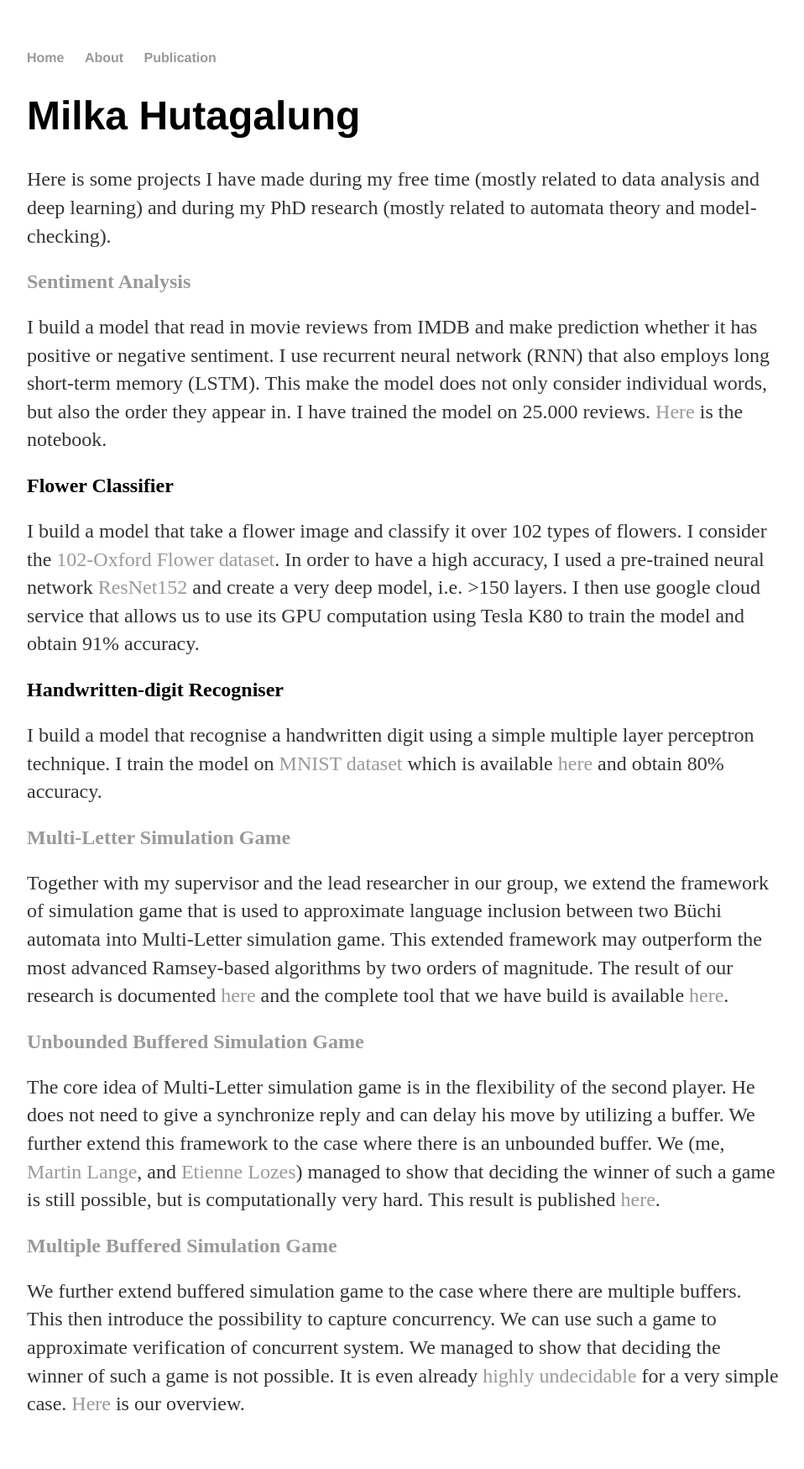
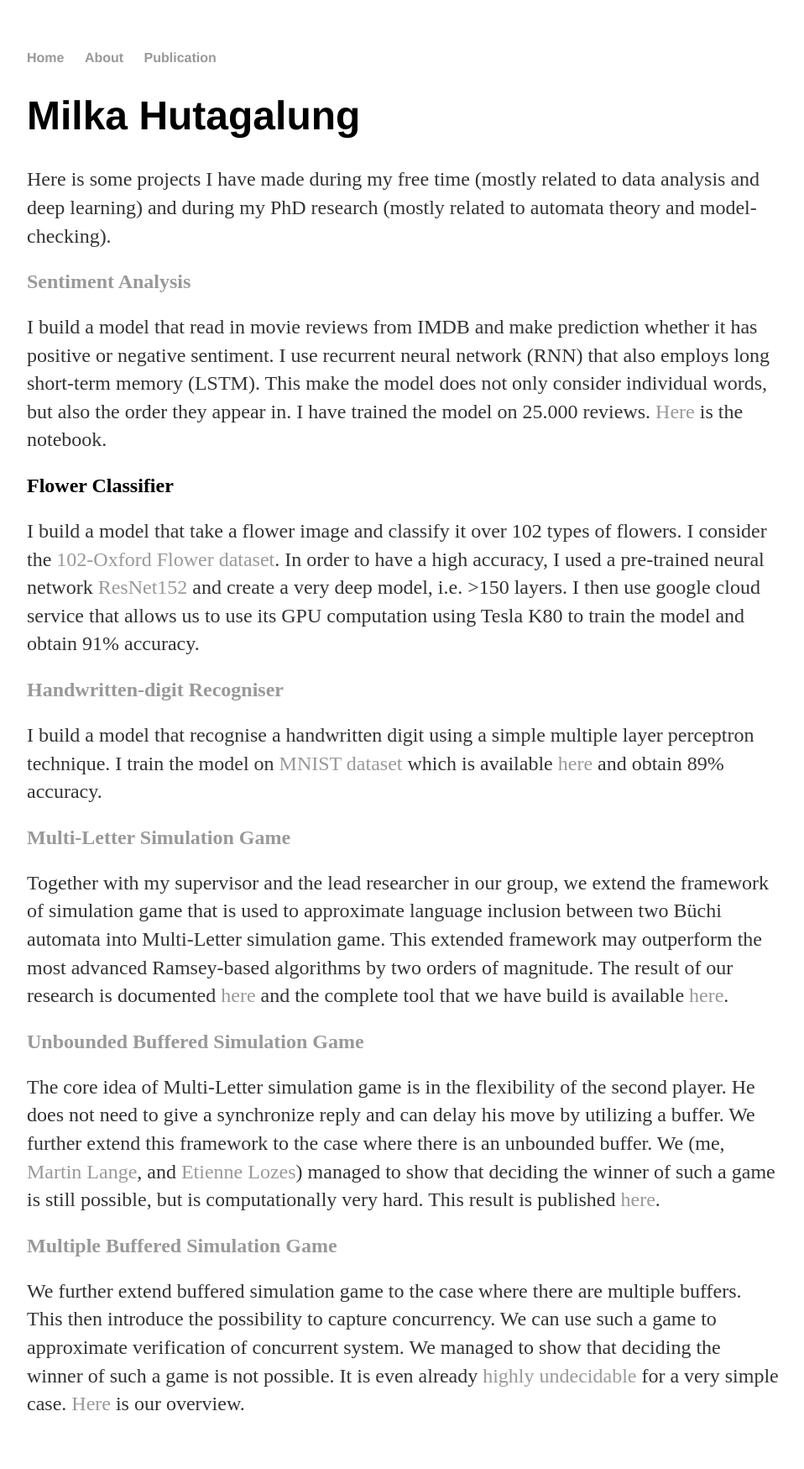
Before and after one commit to milkahut/milkahut.github.io, a Jekyll site: the page built from index.html, in a window 1280 px wide. Shown: the whole page at 84% size, without its empty margins (160-1118 px from the left). Built offline with Jekyll 4.4.1, drawn with Linux system fonts in a browser that asks for light colours.

Commit message:
Update index.html

```diff
--- a/index.html
+++ b/index.html
@@ -29,10 +29,10 @@ title: Milka Hutagalung
 		I then use google cloud service that allows us to use its GPU computation using
 		Tesla K80 to train the model and obtain 91% accuracy.</p>
 
-	<h2>Handwritten-digit Recogniser </h2>
+	<h2><a href="https://github.com/milkahut/digit-recognizer">Handwritten-digit Recogniser </a></h2>
 	<p>I build a model that recognise a handwritten digit using a simple multiple layer perceptron technique.
 		I  train the model on <a href="https://en.wikipedia.org/wiki/MNIST_database"> MNIST dataset</a>
-		which is available <a href="http://yann.lecun.com/exdb/mnist/">here</a> and obtain 80% accuracy.</p>
+		which is available <a href="http://yann.lecun.com/exdb/mnist/">here</a> and obtain 89% accuracy.</p>
 
 	<h2><a href="https://link.springer.com/chapter/10.1007%2F978-3-642-37064-9_31"> Multi-Letter Simulation Game</a></h2>
 	<p>Together with my supervisor and the lead researcher in our group, we extend the framework of simulation
```
